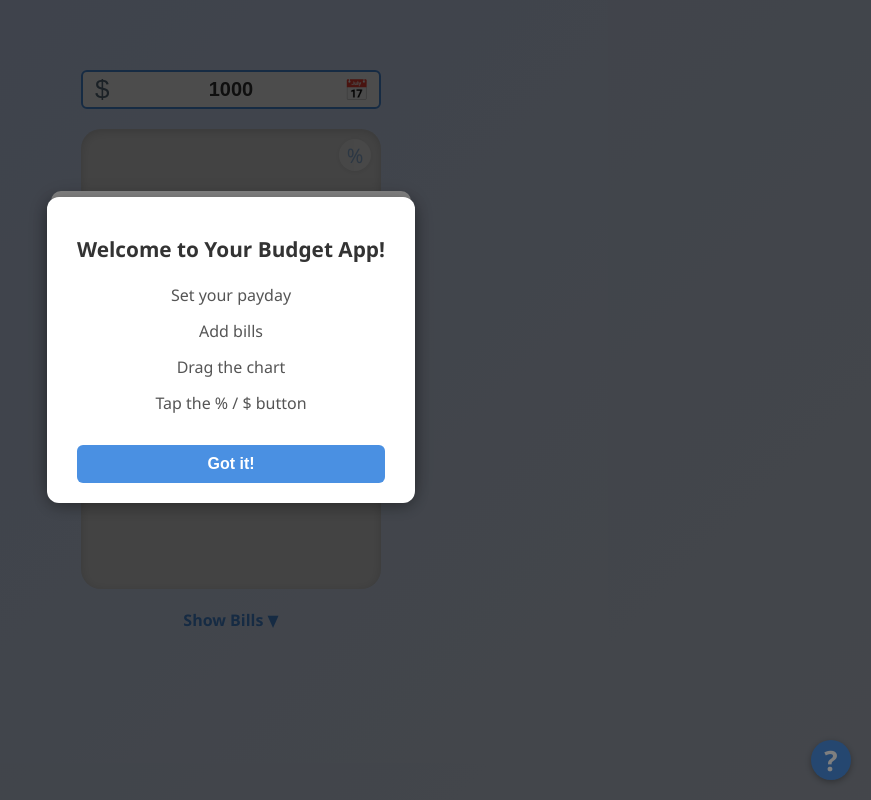
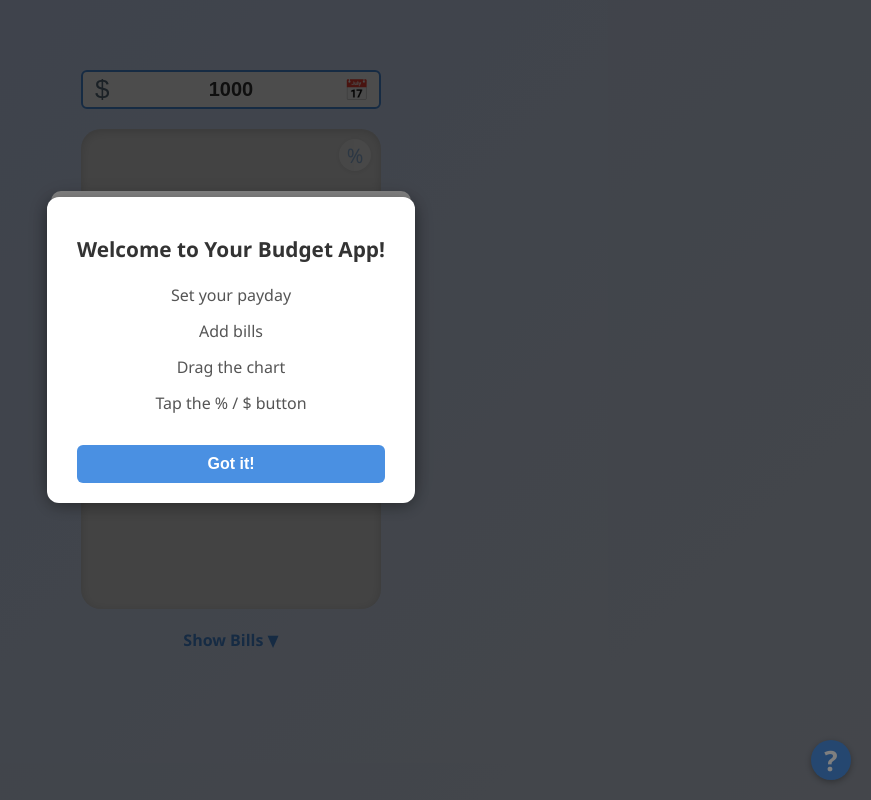
Before and after one commit to christianburdick/MOOMI, a plain HTML site: page index.html in a window 1280 px wide. Shown: the whole page, without its empty margins (409-1280 px from the left). Drawn offline with nearby package versions, Linux system fonts and the light colour scheme.

Commit message:
Update styles.css

```diff
--- a/styles.css
+++ b/styles.css
@@ -390,7 +390,7 @@ select {
   position: relative;
   width: 100%;
   max-width: 300px;
-  height: 460px;
+  height: 60vh;
   background: #e0e0e0;
   border-radius: 20px;
   box-shadow: inset 0 2px 10px rgba(0,0,0,0.15);
```
